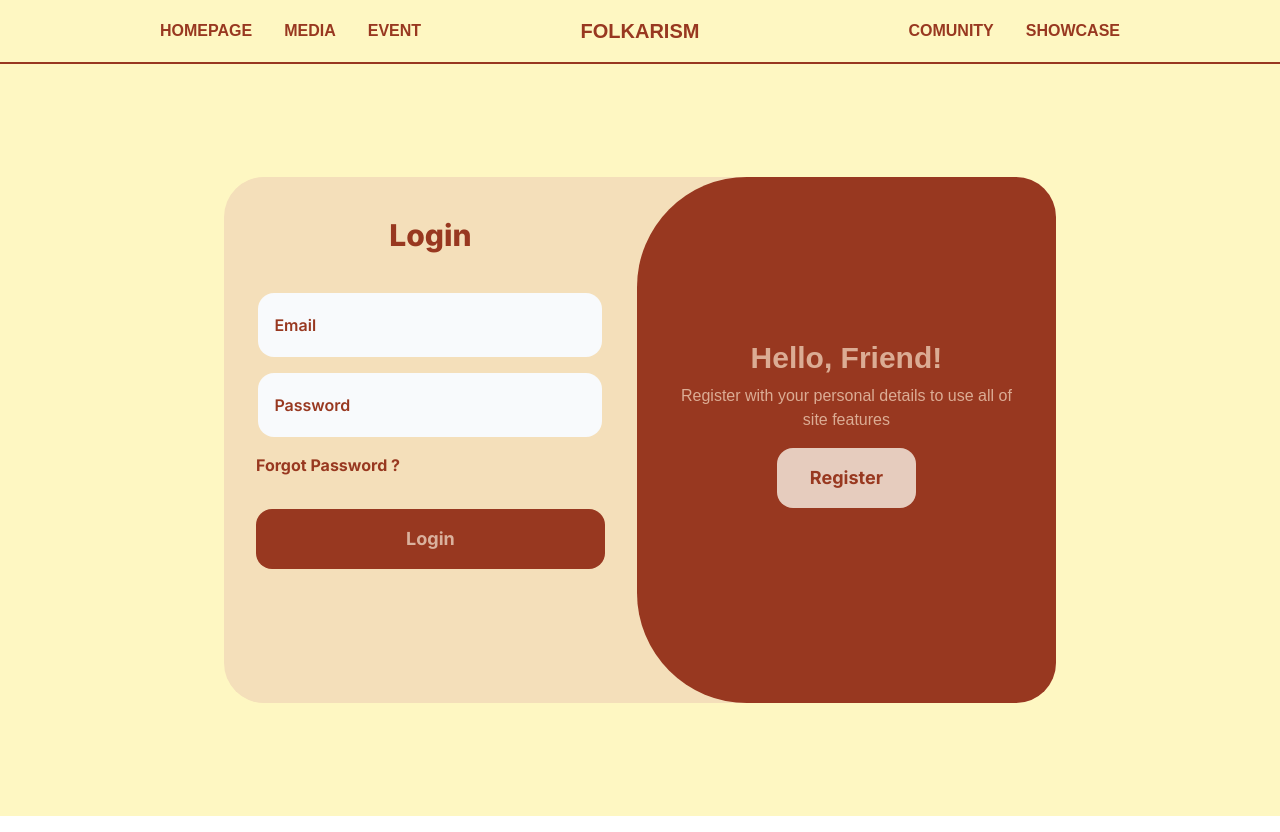
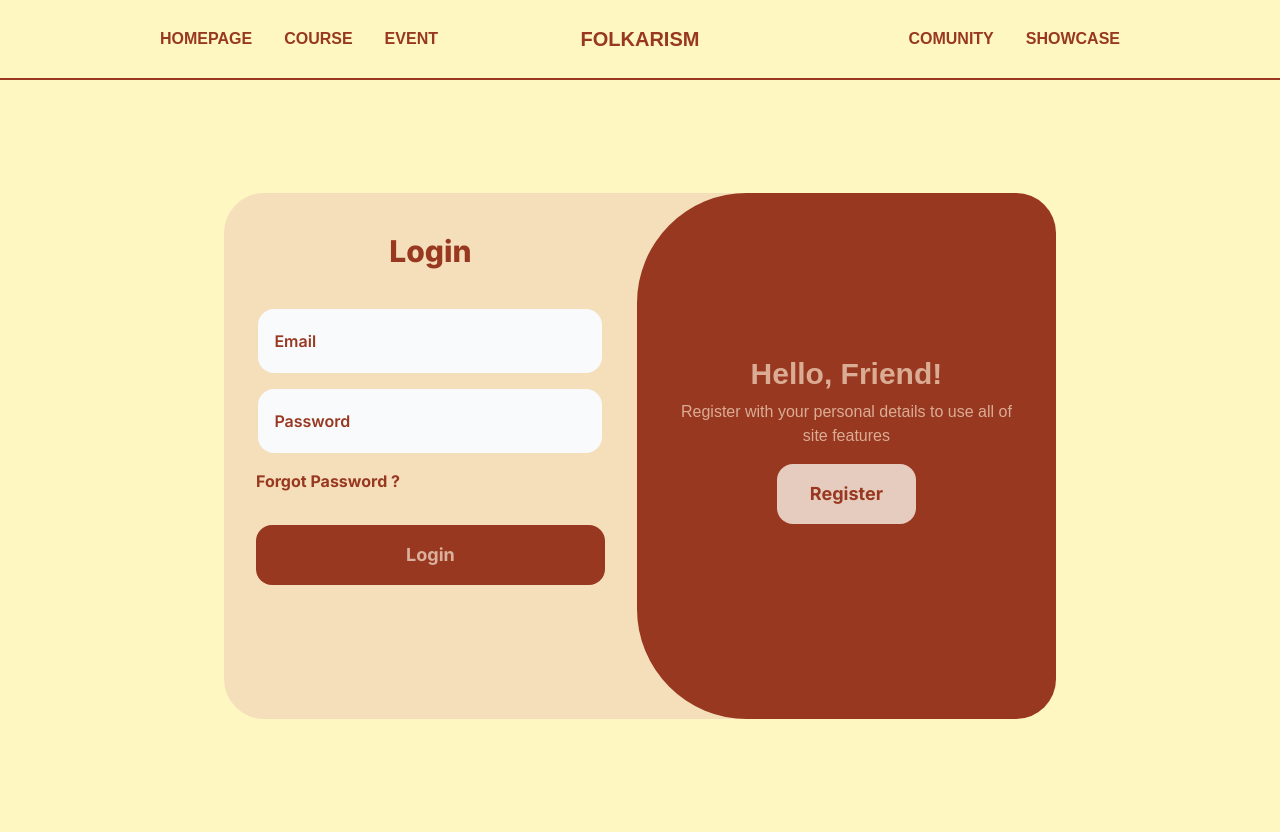
Before and after one commit to hsbysddq/folklorism, a Next.js app: page /login in a window 1280 px wide. Built offline with nearby package versions, Linux system fonts and the light colour scheme.

Commit message:
Edit navbar

```diff
--- a/app/components/Navbar/Navbar.tsx
+++ b/app/components/Navbar/Navbar.tsx
@@ -8,11 +8,11 @@ const Navbar = () => {
   const user = false
 
   return (
-    <div className="font-montserrat h-20 md:h-16 text-[#983820] p-4 flex items-center justify-between border-b-2 border-[#983820] bg-transparent uppercase md:24 lg:px-20 xl:px-40">
+    <div className="font-montserrat h-16 md:h-20 text-[#983820] p-4 flex items-center justify-between border-b-2 border-[#983820] bg-transparent uppercase md:24 lg:px-20 xl:px-40">
       {/* LEFT LINK */}
       <div className="hidden md:flex gap-4 flex-1 md:font-semibold md:gap-8 md:my-1">
         <Link href="/">Homepage</Link>
-        <Link href="/menu">Media</Link>
+        <Link href="/menu">Course</Link>
         <Link href="/">Event</Link>
       </div>
       {/* LOGO */}
```
